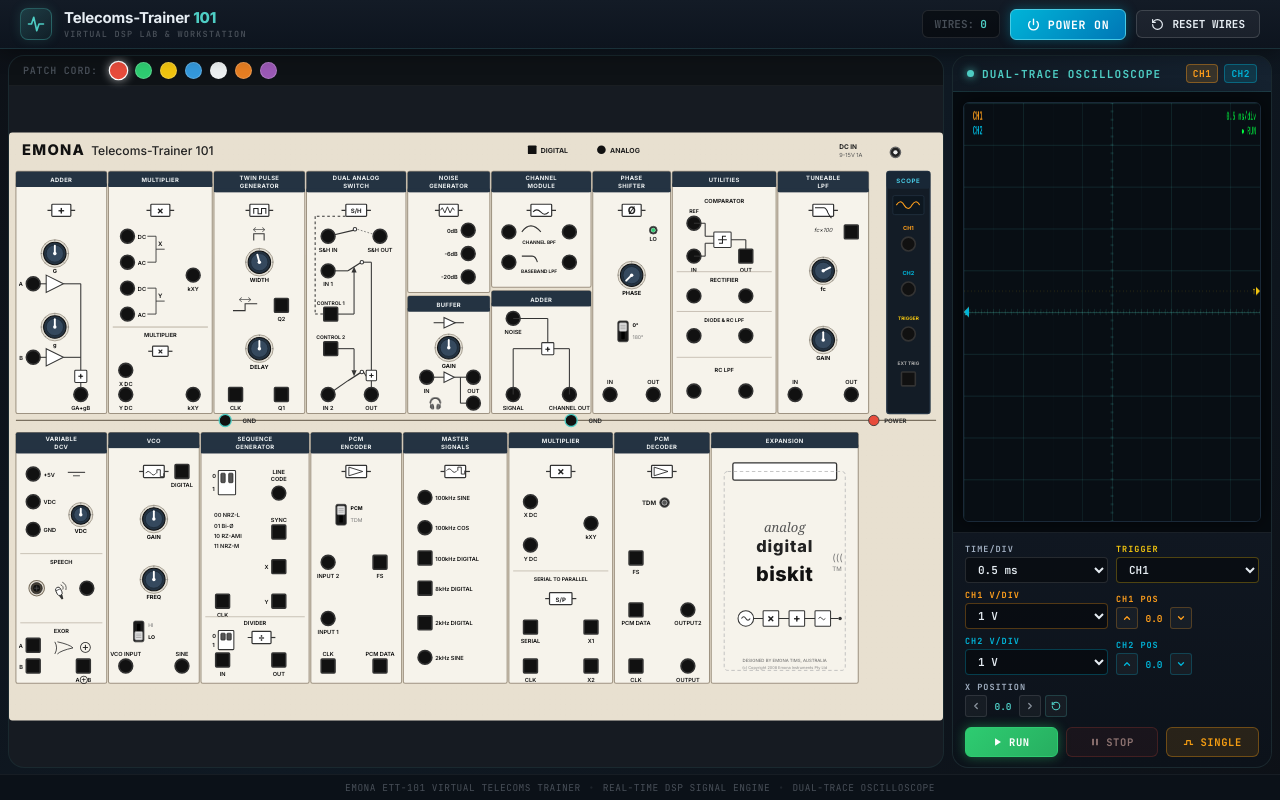
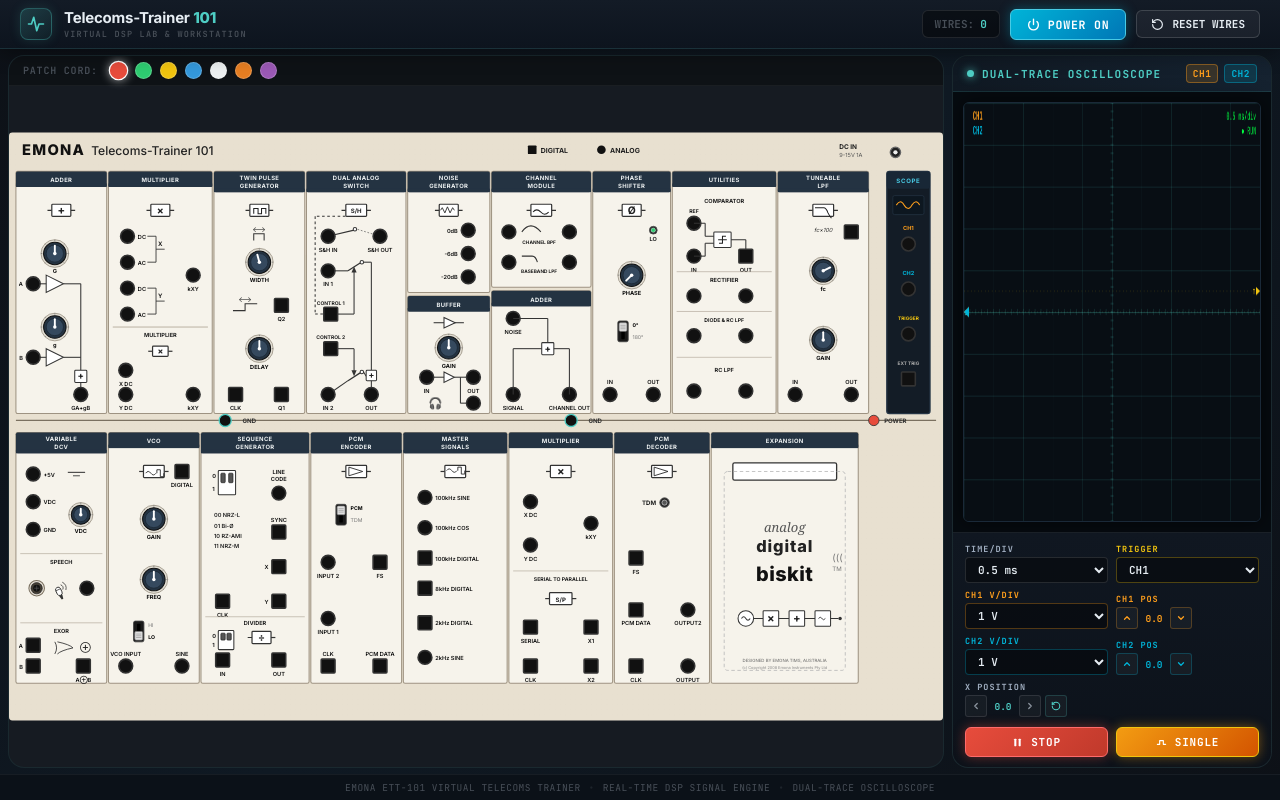
Before and after one commit to omaralaa7/telecoms-trainer-simulator-omarator, a React (Vite) app in the folder telecoms-app/: page / in a window 1280 px wide. Built offline with nearby package versions, Linux system fonts and the light colour scheme.

Commit message:
Configure 2-button layout: clicking STOP stops it and shows RUN, clicking RUN runs it and shows STOP, plus SINGLE

```diff
--- a/telecoms-app/src/App.css
+++ b/telecoms-app/src/App.css
@@ -670,92 +670,68 @@
   color: var(--text-primary);
 }
 
-/* ─── Scope Action Buttons (Dedicated RUN, STOP, SINGLE) ─── */
+/* ─── Scope Action Buttons (RUN/STOP & SINGLE) ─── */
 .scope-action-btn {
   flex: 1;
   display: inline-flex;
   align-items: center;
   justify-content: center;
-  gap: 6px;
-  padding: 7px 8px;
+  gap: 8px;
+  padding: 7px 12px;
   border-radius: var(--radius-sm);
   font-family: 'JetBrains Mono', monospace;
-  font-size: 10.5px;
+  font-size: 11px;
   font-weight: 800;
   cursor: pointer;
   border: 1px solid;
   transition: all var(--transition-fast);
-  letter-spacing: 0.6px;
+  letter-spacing: 0.8px;
+  box-shadow: 0 2px 8px rgba(0, 0, 0, 0.3);
 }
 
 .scope-action-btn svg {
   flex-shrink: 0;
 }
 
-/* Active RUN button (Illuminated Green) */
-.btn-run-active {
+/* Red STOP Button (Shown while Running - clicking stops it) */
+.scope-btn-stop {
+  background: linear-gradient(135deg, #e74c3c, #c0392b);
+  color: #ffffff;
+  border-color: #ff6b6b;
+  box-shadow: 0 0 12px rgba(231, 76, 60, 0.45);
+}
+
+.scope-btn-stop:hover {
+  background: linear-gradient(135deg, #ff6b6b, #e74c3c);
+  box-shadow: 0 0 16px rgba(231, 76, 60, 0.65);
+  transform: translateY(-1px);
+}
+
+/* Green RUN Button (Shown while Stopped - clicking runs it) */
+.scope-btn-run {
   background: linear-gradient(135deg, #2ecc71, #27ae60);
   color: #ffffff;
   border-color: #2ecc71;
   box-shadow: 0 0 12px rgba(46, 204, 113, 0.45);
 }
 
-.btn-run-active:hover {
+.scope-btn-run:hover {
   background: linear-gradient(135deg, #40d47e, #2ecc71);
   box-shadow: 0 0 16px rgba(46, 204, 113, 0.65);
+  transform: translateY(-1px);
 }
 
-/* Inactive RUN button (Dimmed) */
-.btn-run-inactive {
-  background: rgba(46, 204, 113, 0.06);
-  color: #728c7d;
-  border-color: rgba(46, 204, 113, 0.2);
-}
-
-.btn-run-inactive:hover {
-  background: rgba(46, 204, 113, 0.15);
-  color: #2ecc71;
-  border-color: rgba(46, 204, 113, 0.4);
-}
-
-/* Active STOP button (Illuminated Red) */
-.btn-stop-active {
-  background: linear-gradient(135deg, #e74c3c, #c0392b);
-  color: #ffffff;
-  border-color: #ff6b6b;
-  box-shadow: 0 0 12px rgba(231, 76, 60, 0.45);
-}
-
-.btn-stop-active:hover {
-  background: linear-gradient(135deg, #ff6b6b, #e74c3c);
-  box-shadow: 0 0 16px rgba(231, 76, 60, 0.65);
-}
-
-/* Inactive STOP button (Dimmed) */
-.btn-stop-inactive {
-  background: rgba(231, 76, 60, 0.06);
-  color: #8c7270;
-  border-color: rgba(231, 76, 60, 0.2);
-}
-
-.btn-stop-inactive:hover {
-  background: rgba(231, 76, 60, 0.15);
-  color: #ff6b6b;
-  border-color: rgba(231, 76, 60, 0.4);
-}
-
-/* SINGLE button (Amber) */
-.btn-single {
-  background: rgba(243, 156, 18, 0.12);
-  color: #f39c12;
-  border-color: rgba(243, 156, 18, 0.35);
-}
-
-.btn-single:hover {
+/* Amber SINGLE Button */
+.scope-btn-single {
   background: linear-gradient(135deg, #f39c12, #d35400);
   color: #ffffff;
   border-color: #f1c40f;
-  box-shadow: 0 0 12px rgba(243, 156, 18, 0.5);
+  box-shadow: 0 0 12px rgba(243, 156, 18, 0.45);
+}
+
+.scope-btn-single:hover {
+  background: linear-gradient(135deg, #f1c40f, #f39c12);
+  box-shadow: 0 0 16px rgba(243, 156, 18, 0.65);
   transform: translateY(-1px);
 }
 
--- a/telecoms-app/src/components/Oscilloscope/ScopeControls.tsx
+++ b/telecoms-app/src/components/Oscilloscope/ScopeControls.tsx
@@ -128,33 +128,33 @@
         </div>
       </div>
 
-      {/* Row 5: Dedicated RUN, STOP, SINGLE Buttons */}
+      {/* Row 5: 2 Buttons — [RUN / STOP Action Toggle] and [SINGLE] */}
       <div className="scope-controls-row scope-btn-row">
         <button
-          className={`scope-action-btn ${scopeSettings.running ? "btn-run-active" : "btn-run-inactive"}`}
-          onClick={() => setScopeSettings({ running: true })}
-          title="Start continuous live sweep"
+          className={`scope-action-btn ${scopeSettings.running ? "scope-btn-stop" : "scope-btn-run"}`}
+          onClick={() => setScopeSettings({ running: !scopeSettings.running })}
+          title={scopeSettings.running ? "Click to stop / freeze waveform" : "Click to run / start live sweep"}
         >
-          <svg width="10" height="10" viewBox="0 0 24 24" fill="currentColor">
-            <polygon points="5 3 19 12 5 21 5 3" />
-          </svg>
-          <span>RUN</span>
+          {scopeSettings.running ? (
+            <>
+              <svg width="11" height="11" viewBox="0 0 24 24" fill="currentColor">
+                <rect x="5" y="4" width="4.5" height="16" rx="1" />
+                <rect x="14.5" y="4" width="4.5" height="16" rx="1" />
+              </svg>
+              <span>STOP</span>
+            </>
+          ) : (
+            <>
+              <svg width="11" height="11" viewBox="0 0 24 24" fill="currentColor">
+                <polygon points="5 3 19 12 5 21 5 3" />
+              </svg>
+              <span>RUN</span>
+            </>
+          )}
         </button>
 
         <button
-          className={`scope-action-btn ${!scopeSettings.running ? "btn-stop-active" : "btn-stop-inactive"}`}
-          onClick={() => setScopeSettings({ running: false })}
-          title="Freeze / Stop waveform sweep"
-        >
-          <svg width="10" height="10" viewBox="0 0 24 24" fill="currentColor">
-            <rect x="5" y="4" width="4.5" height="16" rx="1" />
-            <rect x="14.5" y="4" width="4.5" height="16" rx="1" />
-          </svg>
-          <span>STOP</span>
-        </button>
-
-        <button
-          className="scope-action-btn btn-single"
+          className="scope-action-btn scope-btn-single"
           onClick={() => {
             setScopeSettings({ running: true });
             setTimeout(() => setScopeSettings({ running: false }), 50);
```
